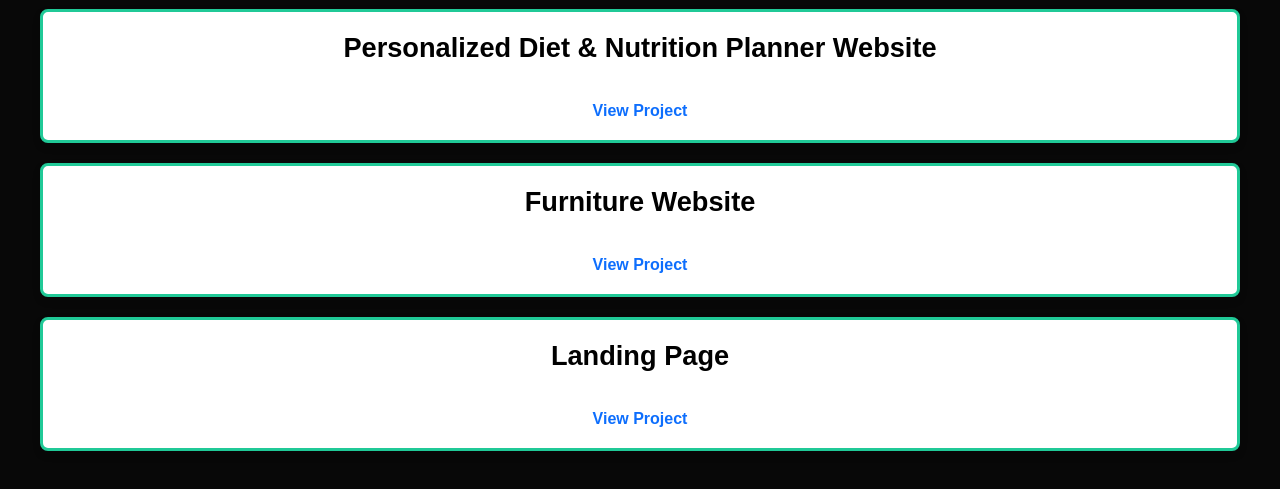
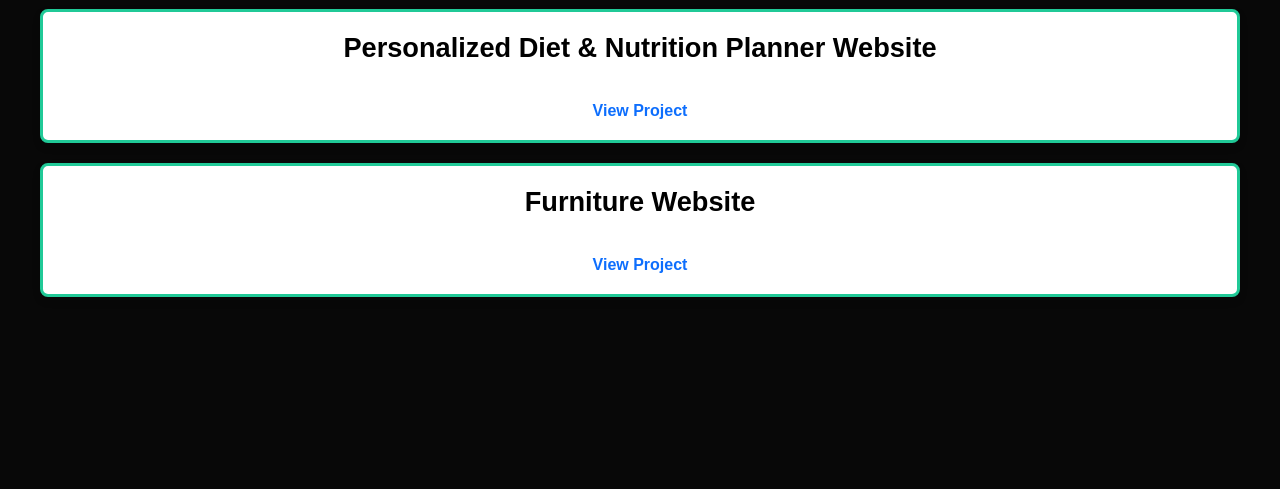
Before and after one commit to Aravind1302/Sample, a plain HTML site: page Aravind/project.html in a window 1280 px wide. Shown: the part 209-698 px from the top of the page. Drawn offline with Linux system fonts and the light colour scheme.

Commit message:
Update project.html

```diff
--- a/Aravind/project.html
+++ b/Aravind/project.html
@@ -36,12 +36,6 @@
         <p>Built a responsive landing page for a mock online store using HTML, CSS Flexbox/Grid.</p>
         <a href="https://your-ecommerce-link.com" target="_blank">View Project</a>
     </div>
-
-    <div class="project-box">
-        <h2>Landing Page</h2>
-        <p>A functional To-Do list built with JavaScript to add, delete, and mark tasks complete.</p>
-        <a href="https://your-todoapp-link.com" target="_blank">View Project</a>
-    </div>
 </div>
  </body>
  </html>
```
